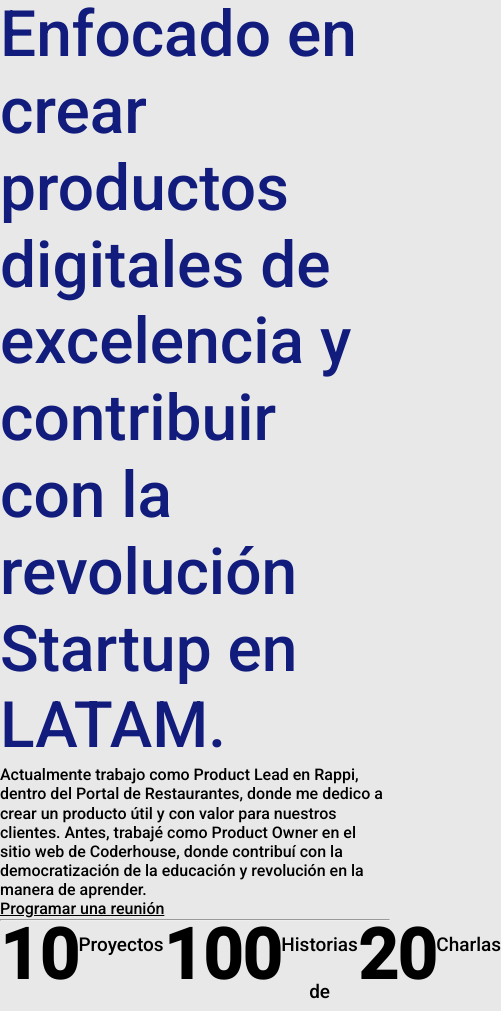
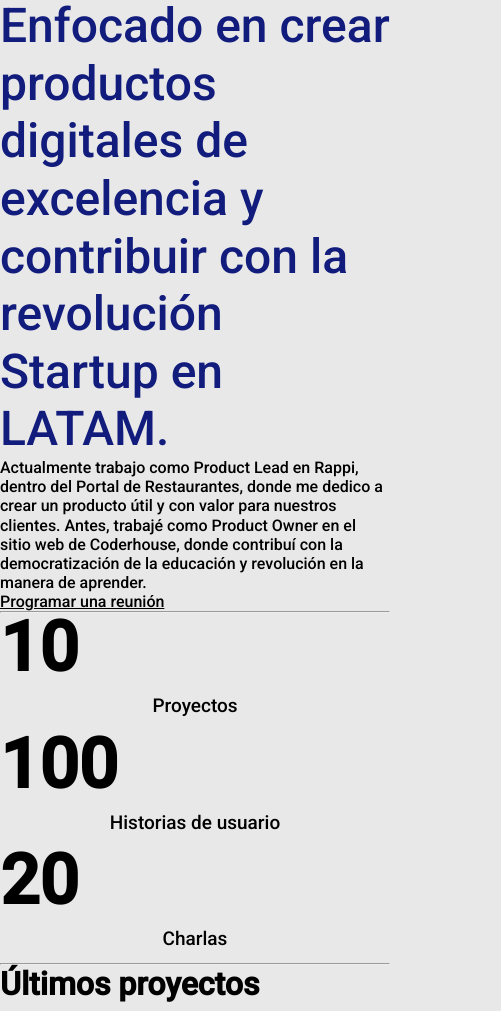
Before and after one commit to gastonmartinp/personalWebsite, a plain HTML site: page index.html in a window 390 px wide. Shown: the part 89-1100 px from the top of the page, 501 px wide, since content can reach past the window. Drawn offline with Linux system fonts and the light colour scheme.

Commit message:
add changes to media qery in style.css

```diff
--- a/css/style.css
+++ b/css/style.css
@@ -131,4 +131,12 @@ footer{
     .margin-bot {
       margin-bottom: 2px;
     }
+
+    .bigDescription {
+        font-size: 3rem;
+    }
+
+    .elementCounter {
+        flex-direction: column;
+    }
    }
```
